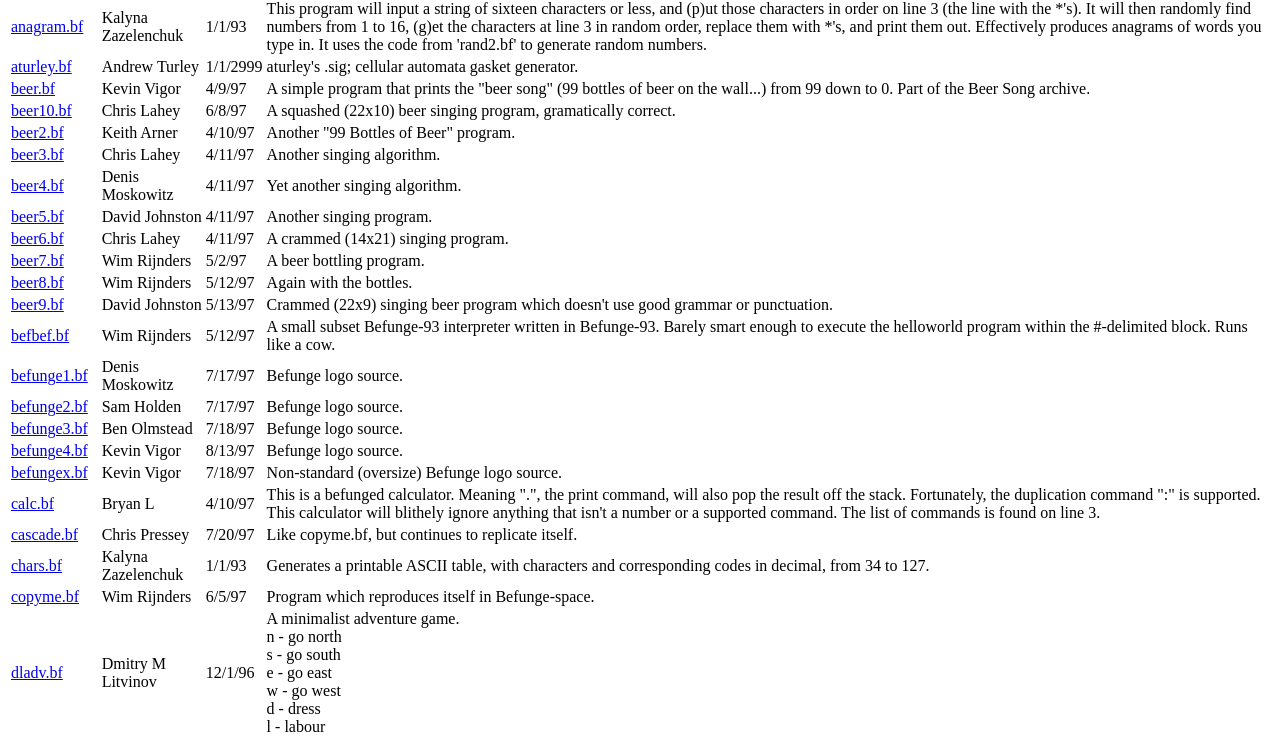
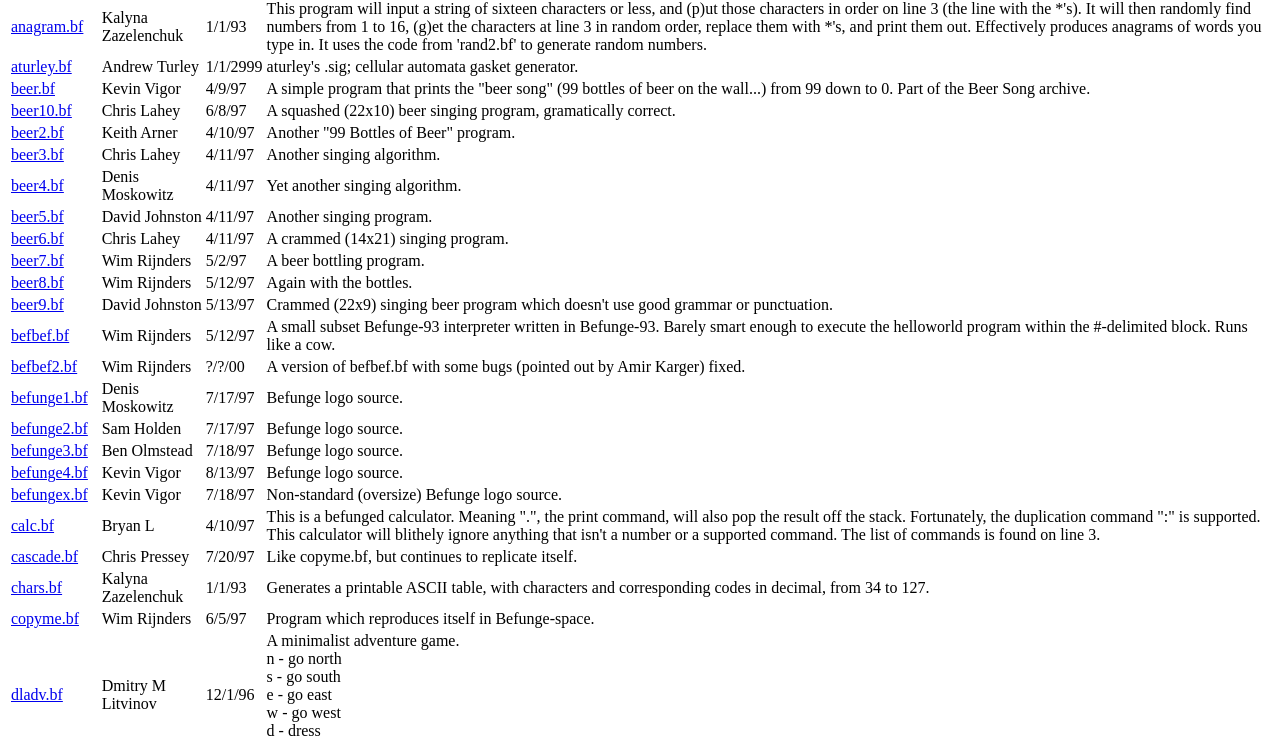
Before and after one commit to catseye/Befunge-93, a plain HTML site: page eg/index.html in a window 1280 px wide. Shown: the part 91-827 px from the top of the page. Drawn offline with Linux system fonts and the light colour scheme.

Commit message:
Add Wim Rijnders' befbef2.bf (bugfixed version of befbef.bf).

```diff
--- a/eg/index.html
+++ b/eg/index.html
@@ -72,10 +72,17 @@
  <td>5/13/97</td>
  <td>Crammed (22x9) singing beer program which doesn't use good grammar or punctuation.</td>
 </tr>
-<tr> <td><a href="befbef.bf">befbef.bf</a></td>
+<tr>
+ <td><a href="befbef.bf">befbef.bf</a></td>
  <td>Wim Rijnders</td>
  <td>5/12/97</td>
  <td>A small subset Befunge-93 interpreter written in Befunge-93.  Barely smart enough to execute the helloworld program within the #-delimited block.  Runs like a cow.</td>
+</tr>
+<tr>
+ <td><a href="befbef2.bf">befbef2.bf</a></td>
+ <td>Wim Rijnders</td>
+ <td>?/?/00</td>
+ <td>A version of befbef.bf with some bugs (pointed out by Amir Karger) fixed.</td>
 </tr>
 <tr> <td><a href="befunge1.bf">befunge1.bf</a></td>
  <td>Denis Moskowitz</td>
@@ -348,7 +355,7 @@
 <tr> <td><a href="selflis2.bf">selflis2.bf</a></td>
  <td>Chris Pressey</td>
  <td>12/1/96</td>
- <td>A self-repoducing 80x1 program.  This program can also be used to test for the @ vs StringMode bug.</td>
+ <td>A self-reproducing 80x1 program.  This program can also be used to test for the @ vs StringMode bug.</td>
 </tr>
 <tr> <td><a href="selflis3.bf">selflis3.bf</a></td>
  <td>Kevin Vigor</td>
```
Also changed, not shown: 1 other file.
